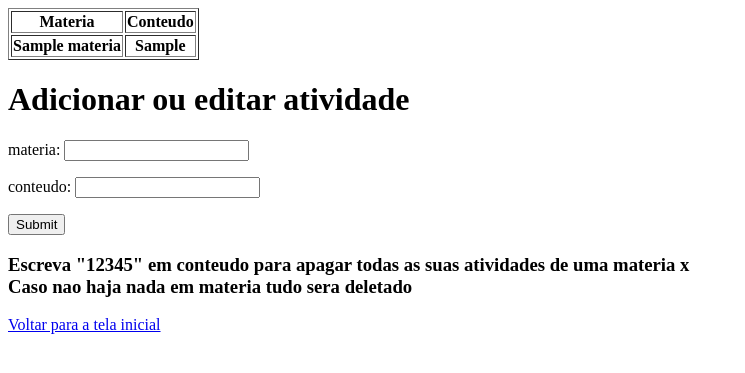
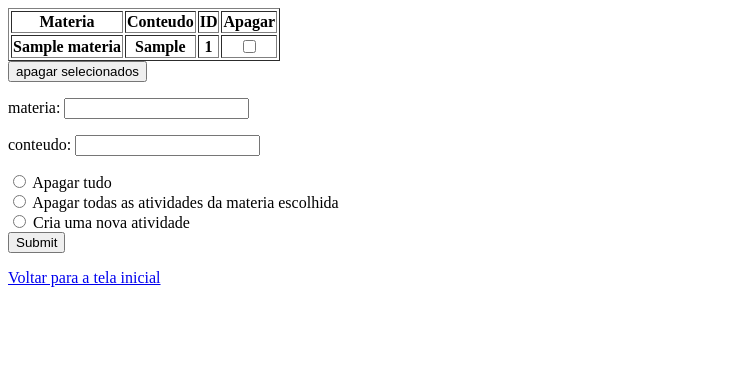
Before and after one commit to jainesenna/gerenciador-de-horarios, a Django app: page /Projetos/editar_atividades in a window 1280 px wide. Shown: the top 373 px of the page, without its empty margins (0-745 px from the left). Run offline with Django 3.2, Linux system fonts and the light colour scheme; tables that the repository leaves empty hold one stand-in row (values such as "Sample post"); lists and menus that the app fills with data are empty.

Commit message:
#8 Adicionado nova forma de apagar tudo, modificado método de apagar as atividades de uma matéria x e adicionado opção de apagar atividades desejadas

```diff
--- a/Projetos/forms.py
+++ b/Projetos/forms.py
@@ -2,7 +2,7 @@ from django import forms
 
 class atividades_form(forms.Form):
     materia = forms.CharField(label='materia', max_length=100, required=False)
-    conteudo = forms.CharField(label='conteudo', max_length=255)
+    conteudo = forms.CharField(label='conteudo', max_length=255, required=False)
 
 class horarios_form(forms.Form):
     id = forms.IntegerField(label = 'id')
--- a/Projetos/templates/Projetos/atividades.html
+++ b/Projetos/templates/Projetos/atividades.html
@@ -2,30 +2,45 @@
 <body>
     <div class="container">
         {%if atividades %}
+        <form method="post" action="{% url 'Projetos:editar_atividades'%}">
+            {% csrf_token %}
             <table class="atividades" border="1">
                 <tr>
                     <th>Materia</th>
                     <th>Conteudo</th>
+                    <th>ID</th>
+                    <th>Apagar</th>
                 </tr>
                 {%for x in lista_atividades%}
                 <tr>
                     {%for y in x|safeseq%}
                     <th>{{y}}</th>
                     {%endfor%}
+
+                    <th><input type="checkbox" name="apagar" value="{{x.2}}"></th> <!-- x.2 = pega o terceiro elemento da lista x, que equivale ao id da atividade-->
                 </tr>
                 {%endfor%}
             </table>
+            <input type="submit" value="apagar selecionados">
+        </form>
         {% else %}
         <p>nao foi encontrado atividades cadastradas</p>
         {% endif %}
         <div class="nova_atividade">
-            <form method="post">
-                <h1>Adicionar ou editar atividade</h1>
+            <form method="post" action="{% url 'Projetos:editar_atividades'%}">
                 {% csrf_token %}
                 {{ form.as_p }}
+                <input type="radio" name="escolha" id="apagar_tudo" value="apagar_tudo">
+                <label>Apagar tudo</label><br>
+                <input type="radio" name="escolha" id="apagar_materia" value="apagar_materia">
+                <label>Apagar todas as atividades da materia escolhida</label><br>
+                <input type="radio" name="escolha" id="nova_atividade" value="nova_atividade">
+                <label>Cria uma nova atividade</label><br>
                 <input type="submit" value="Submit" />
             </form>
-            <h3>Escreva "12345" em conteudo para apagar todas as suas atividades de uma materia x<br />Caso nao haja nada em materia tudo sera deletado</h3>
+            {%if erro%}
+            {{erro}}
+            {%endif%}
             <a class="btn btn-primary" href="{% url 'Projetos:principal'%}">Voltar para a tela inicial</a><br /><br />
         </div>
 </body>
--- a/Projetos/templates/Projetos/principal.html
+++ b/Projetos/templates/Projetos/principal.html
@@ -59,7 +59,7 @@
             <input type="submit" value="Criar um horario automatico">
         </form>
         {%if erro%}
-            {{erro}}
+        {{erro}}
         {%endif%}
         <a class="btn btn-primary" href="{% url 'Projetos:horarios_manual'%}">Criar um horario Manualmente</a><br /><br />
         {% endif %}
--- a/Projetos/views.py
+++ b/Projetos/views.py
@@ -42,7 +42,7 @@ def Principal(request):
 def horarios_auto(request):
     usuario = Usuario.objects.get(id=1)
     try:
-        choice = request.GET["escolha"] # estudar ou revisar
+        choice = request.GET["escolha"] # estudar ou revisar. retorna o id das opções cujo nome é "escolha"
     except:
         choice = ""
     estudos = Horarioestudo.objects.filter(aluno = usuario)
@@ -154,35 +154,50 @@ def apagar_horarios(request):
     return Principal(request)
 
 def editar_atividades(request):
-    usuario = Usuario.objects.get(id=1)
-    materias = Materia.objects.filter(id__in=Gradeestudo.objects.filter(aluno=usuario).values_list('materias')).order_by('horario')
-    atividades = Atividade.objects.filter(aluno=usuario).values_list('materia', 'conteudo')
     lista_atividades = []
     sla = []
     form = atividades_form(request.POST or None)
+    usuario = Usuario.objects.get(id=1)
+    materias = Materia.objects.filter(id__in=Gradeestudo.objects.filter(aluno=usuario).values_list('materias')).order_by('horario')
+    atividades = Atividade.objects.filter(aluno=usuario).values_list('materia', 'conteudo', 'id')
+    erro = ""
 
-    if form.is_valid():
-        m = form.cleaned_data
-        cc = m["conteudo"]
-        if m["materia"] != "":
+    try:
+        apagar = request.POST.getlist("apagar")
+    except:
+        apagar = []
+        erro = "Não deu certo"
+    if len(apagar) > 0:
+        for x in apagar:
+            Atividade.objects.filter(aluno=usuario, id=int(x)).delete()
+    else:
+        try:
+            choice = request.POST["escolha"] # estudar ou revisar. retorna o id das opções cujo nome é "escolha"
+            # Aqui foi usado post por causa no templat, que no form está descrito que o method é um post
+        except:
+            choice = ""
+
+        if choice == "apagar_tudo":
+            for x in Atividade.objects.filter(aluno=usuario):
+                x.delete()
+        elif form.is_valid():
+            m = form.cleaned_data
+            cc = m["conteudo"]
             mm = Materia.objects.filter(nome = m["materia"], id__in=Gradeestudo.objects.filter(aluno=usuario).values_list('materias'))
-            if cc == "12345":
+            if choice == "apagar_materia":
                 for x in Atividade.objects.filter(materia=mm[0],aluno=usuario):
                     x.delete()
             else:
-                Atividade(materia=mm[0], conteudo=cc, aluno = usuario).save()
-        else:
-            if cc == "12345":
-                for x in Atividade.objects.filter(aluno=usuario):
-                    x.delete()
-            else:
-                Atividade(conteudo=cc, aluno = usuario).save()
+                if cc != "":
+                    Atividade(materia=mm[0], conteudo=cc, aluno = usuario).save()
+
     for x in atividades:
         a = x[0]
         c = Materia.objects.filter(id=a)
         if (len(c)>0):
-            sla.append(c[0].nome)
-            sla.append(x[1])
+            sla.append(c[0].nome) # matéria
+            sla.append(x[1]) #conteúdo
+            sla.append(str(x[2])); #id
             lista_atividades.append(sla)
             sla = []
 
```
Lines whose indentation alone changed are shown as unchanged.
